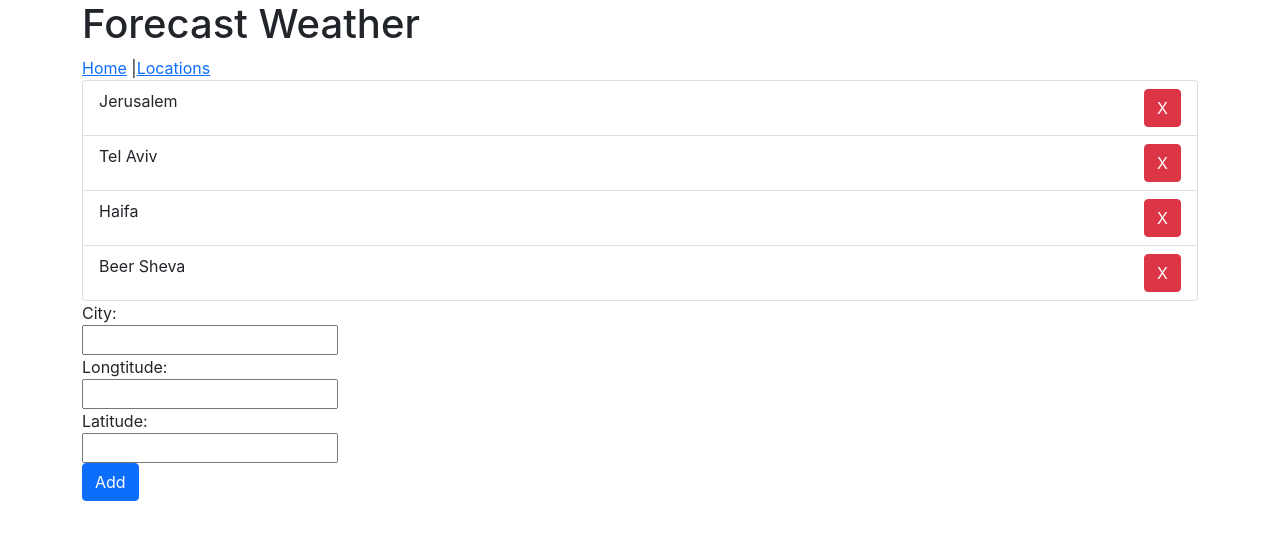
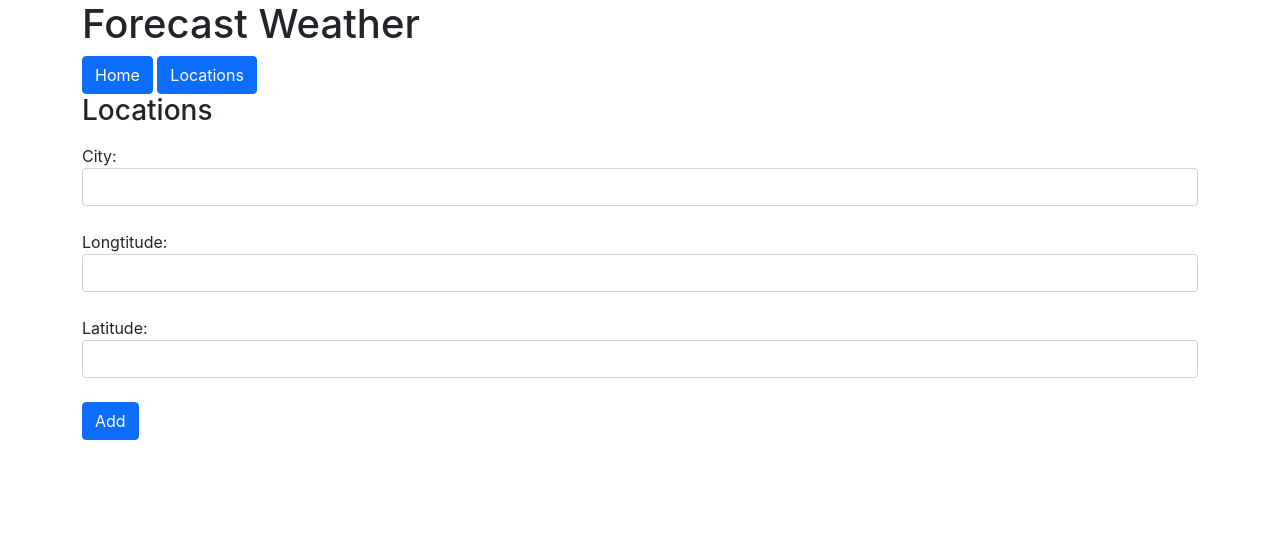
Before and after one commit to davidafl/weatherforecast-react, a React (Create React App) app: page /locations in a window 1280 px wide. Shown: the top 540 px of the page. Built offline with nearby package versions, Linux system fonts and the light colour scheme.

Commit message:
added bootstrap

```diff
--- a/src/App.js
+++ b/src/App.js
@@ -8,11 +8,11 @@ import LocationEditor from './components/LocationEditor';
 import NoPage from './components/NoPage';
 
 
-const locationsInit =
-    [{id:0, name:"Jerusalem", longtitude:31.7683, latitude:35.2137},
-    {id:1, name:"Tel Aviv", longtitude:32.0853, latitude:34.7817},
-    {id:2, name:"Haifa", longtitude:32.8153, latitude:34.9817},
-    {id:3, name:"Beer Sheva", longtitude:31.2553, latitude:34.8817}]
+ const locationsInit = []
+//     [{id:0, name:"Jerusalem", longtitude:31.7683, latitude:35.2137},
+//     {id:1, name:"Tel Aviv", longtitude:32.0853, latitude:34.7817},
+//     {id:2, name:"Haifa", longtitude:32.8153, latitude:34.9817},
+//     {id:3, name:"Beer Sheva", longtitude:31.2553, latitude:34.8817}]
 
 function deleteLocation(locations, id) {
     return locations.filter(location => location.id !== id);
--- a/src/components/FormFetchWithHook.js
+++ b/src/components/FormFetchWithHook.js
@@ -41,13 +41,13 @@ export default function FormFetchWithHook(props) {
         <>
             <form
                 onSubmit={event => {
+                    event.preventDefault();
                     doFetch(
                         `https://www.7timer.info/bin/api.pl?lon=${props.choice.longitude}&lat=${props.choice.latitude}&product=civillight&output=json`,
                     );
-                    event.preventDefault();
                 }}
             >
-                <button className="btn btn-primary" type="submit">Search</button>
+                <button className="btn btn-primary mt-2" type="submit">Search</button>
             </form>
 
             {isError && <div>Something went wrong ...</div>}
--- a/src/components/Home.js
+++ b/src/components/Home.js
@@ -9,18 +9,21 @@ function Home(props) {
     return (
         <div>
             <h3>Home</h3>
-            <div className="list-group">
+            <div className="list-group mt-2">
                 {props.locations.map(location => (
                     <button type="button"
                             className="list-group-item list-group-item-action"
                             key={location.id}
                             onClick={(e)=>{setChoice(location)}}>
-                        {location.name}
+                        {location.city}
                     </button>
                 ))}
             </div>
-            <div>
-                { choice && <h5>current choice: {choice.name}</h5> }
+            <div className="mt-2">
+                { choice &&
+                <div className="alert alert-info" role="alert">
+                    current choice: {choice.city}
+                </div>}
             </div>
 
             <FormFetchWithHook choice={choice}/>
--- a/src/components/LocationEditor.js
+++ b/src/components/LocationEditor.js
@@ -28,8 +28,7 @@ function LocationEditor(props) {
 
         if (inputs.city === undefined || inputs.city === "") {
             errors.city = "Name is required";
-        } else if (props.locations.find(location => location.name === inputs.city))
-            //find(loc => loc.name === action.location.name)
+        } else if (props.locations.find(location => location.city === inputs.city))
             errors.city = "City already exists";
 
 
@@ -54,36 +53,43 @@ function LocationEditor(props) {
         setError(errors);
         // check if there are any errors
         if (Object.keys(errors).length === 0) {
-            props.addLocation({name:inputs.city,latitude:inputs.latitude,longitude:inputs.longitude})
+            props.addLocation({city:inputs.city,latitude:inputs.latitude,longitude:inputs.longitude})
         }
     }
 
 
     return (
         <>
-            <div className="list-group">
+            <h3>Locations</h3>
+            <div className="list-group mt-2">
                 {props.locations.map(location => (
                     <button type="button"
                             className="list-group-item list-group-item-action"
                             key={location.id}>
-                        {location.name}
+                        {location.city}
                         <span className={"btn btn-danger float-end"}
                                 onClick={(e)=>{props.deleteLocation(location.id)}}>X</span>
                     </button>
                 ))}
             </div>
-            <form onSubmit={handleSubmit}>
+            <form onSubmit={handleSubmit} className="mt-2">
+                <div className="form-group">
                     <label htmlFor="city">City:</label><br/>
-                <input type="text" id="city" name="city" value={inputs.city || ""} onChange={handleChange}/><br/>
+                    <input type="text" className="form-control" id="city" name="city" value={inputs.city || ""} onChange={handleChange}/><br/>
                     {error.city && <div className={"text-danger"}>{error.city}</div>}
+                </div>
 
+                <div className="form-group">
                     <label htmlFor="longitude">Longtitude:</label><br/>
-                <input type="text" id="longitude" name="longitude" value={inputs.longitude || ""} onChange={handleChange}/><br/>
+                    <input type="text" className="form-control" id="longitude" name="longitude" value={inputs.longitude || ""} onChange={handleChange}/><br/>
                     {error.longitude && <div className={"text-danger"}>{error.longitude}</div>}
+                </div>
 
+                <div className="form-group">
                     <label htmlFor="latitude">Latitude:</label><br/>
-                <input type="text" id="latitude" name="latitude" value={inputs.latitude || ""} onChange={handleChange}/><br/>
+                    <input type="text" className="form-control" id="latitude" name="latitude" value={inputs.latitude || ""} onChange={handleChange}/><br/>
                     {error.latitude && <div className={"text-danger"}>{error.latitude}</div>}
+                </div>
 
                 <button type="submit" className="btn btn-primary">Add</button>
             </form>
--- a/src/components/Menu.js
+++ b/src/components/Menu.js
@@ -4,8 +4,13 @@ function Menu() {
     return (
         <>
             <h1>Forecast Weather</h1>
-            <Link to={'/'}>Home</Link> |
-            <Link to="/locations" >Locations</Link>
+            <Link to={'/'}>
+                <button type="button" className="btn btn-primary">Home</button>
+            </Link>
+            {' '}
+            <Link to="/locations" >
+                <button type="button" className="btn btn-primary">Locations</button>
+            </Link>
             <Outlet />
         </>
     );
```
Also changed, not shown: src/components/InputValidationHook.js (deleted, +0 -38 lines). Lines whose indentation alone changed are shown as unchanged.
